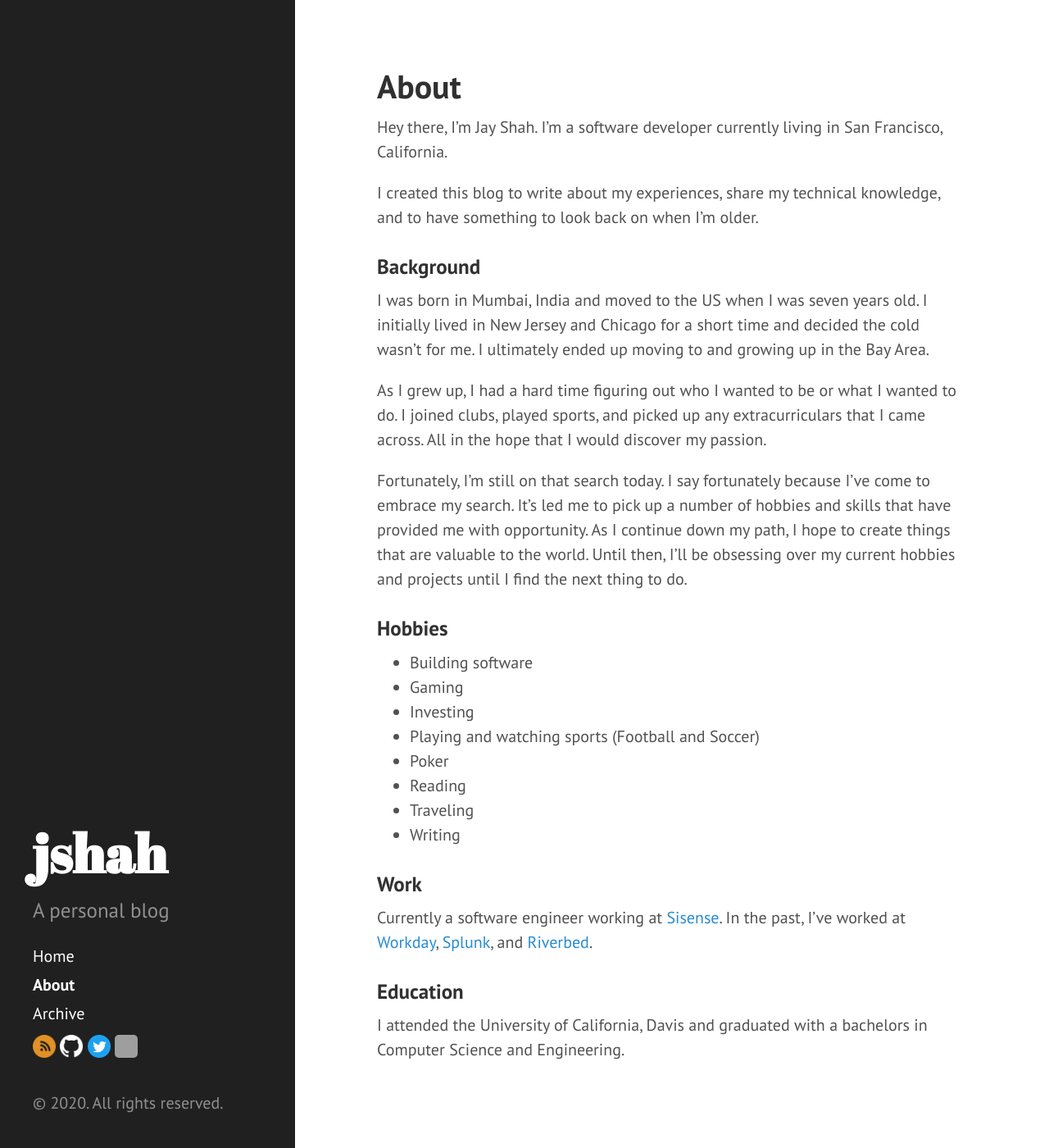
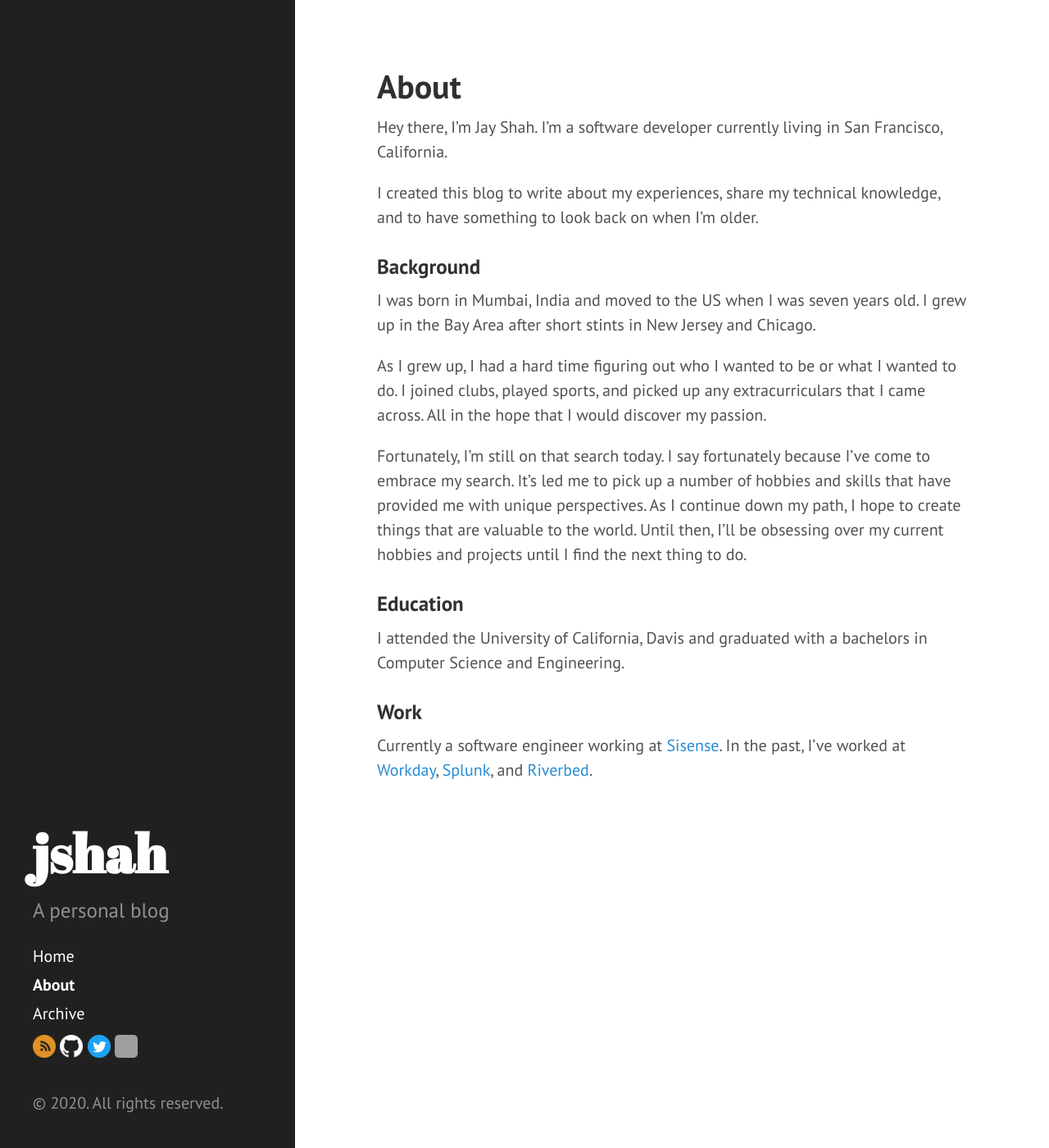
Before and after one commit to jshah/jshah.github.io, a Jekyll site: the page built from about.md, in a window 1280 px wide and 1400 px high. Shown: the whole window at 82% size. Built offline with Jekyll 4.4.1, drawn with Linux system fonts in a browser that asks for light colours; grey boxes are pictures that could not be loaded.

Commit message:
updated about

```diff
--- a/about.md
+++ b/about.md
@@ -9,33 +9,24 @@ I created this blog to write about my experiences, share my technical knowledge,
 
 ### Background
 
-I was born in Mumbai, India and moved to the US when I was seven years old. I initially lived in New Jersey and Chicago for a short time and decided the cold wasn't for me.
-I ultimately ended up moving to and growing up in the Bay Area.
+I was born in Mumbai, India and moved to the US when I was seven years old.
+I grew up in the Bay Area after short stints in New Jersey and Chicago.
 
 As I grew up, I had a hard time figuring out who I wanted to be or what I wanted to do.
-I joined clubs, played sports, and picked up any extracurriculars that I came across. All in the hope that
-I would discover my passion.
+I joined clubs, played sports, and picked up any extracurriculars that I came across.
+All in the hope that I would discover my passion.
 
-Fortunately, I'm still on that search today. I say fortunately because I've come to embrace my search. It's led me to pick up a number of hobbies and skills that
-have provided me with opportunity. As I continue down my path, I hope to create things that are valuable to the world. Until then, I'll
-be obsessing over my current hobbies and projects until I find the next thing to do.
-
-### Hobbies
-
-* Building software
-* Gaming
-* Investing
-* Playing and watching sports (Football and Soccer)
-* Poker
-* Reading
-* Traveling
-* Writing
-
-### Work
-
-Currently a software engineer working at [Sisense](https://sisense.com){:target="_blank"}. In the past, I've worked at [Workday](https://workday.com){:target="_blank"},
-[Splunk](https://splunk.com){:target="_blank"}, and [Riverbed](https://riverbed.com){:target="_blank"}.
+Fortunately, I'm still on that search today. I say fortunately because I've come to embrace my search.
+It's led me to pick up a number of hobbies and skills that have provided me with unique perspectives.
+As I continue down my path, I hope to create things that are valuable to the world.
+Until then, I'll be obsessing over my current hobbies and projects until I find the next thing to do.
 
 ### Education
 
 I attended the University of California, Davis and graduated with a bachelors in Computer Science and Engineering.
+
+### Work
+
+Currently a software engineer working at [Sisense](https://sisense.com){:target="_blank"}.
+In the past, I've worked at [Workday](https://workday.com){:target="_blank"}, [Splunk](https://splunk.com){:target="_blank"},
+and [Riverbed](https://riverbed.com){:target="_blank"}.
```
